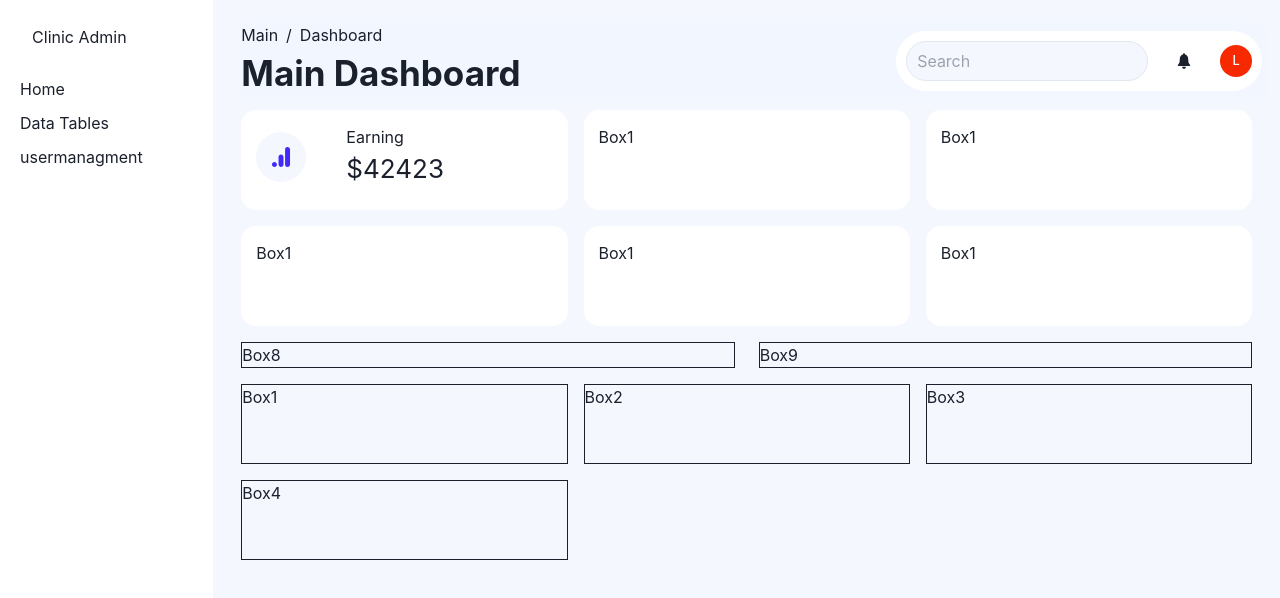
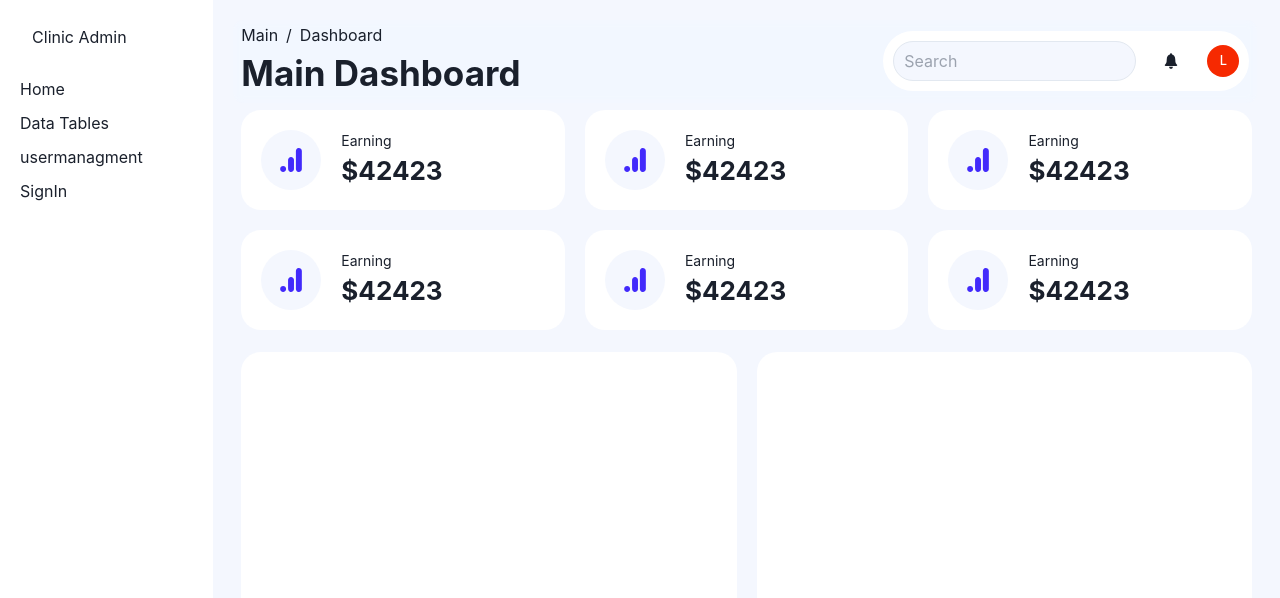
Before and after one commit to webhubmm/clinic-ui, a Next.js app: page /dashboard in a window 1280 px wide. Shown: the top 598 px of the page. Built offline with nearby package versions, Linux system fonts and the light colour scheme.

Commit message:
fisnishDataanalustisLayout

```diff
--- /dev/null
+++ b/app/signin/page.tsx
@@ -0,0 +1,6 @@
+
+export default function SingIn() {
+  return (
+    <div>SinginPage</div>
+  )
+}
--- a/components/admin/AdminNav.tsx
+++ b/components/admin/AdminNav.tsx
@@ -24,7 +24,7 @@ export default function AdminNav() {
       position="fixed"
       backgroundColor={`rgba(244, 247, 254, 0.2),rgba(11,20,55,0.5)`}
       backdropFilter="saturate(180%) blur(5px)"
-      w="81%"
+      w="80%"
       px="8px"
       py="3px"
       borderRadius="10px"
--- a/components/admin/HomeDashboard.tsx
+++ b/components/admin/HomeDashboard.tsx
@@ -1,90 +1,86 @@
 import { Heading,Box, Grid, GridItem,Flex,Spacer ,Circle,HStack,Text} from "@chakra-ui/react";
 import { SiGoogleanalytics } from "react-icons/si";
+import { FaDollarSign } from "react-icons/fa6";
+import AnalysticsBox from "./analysticsbox/AnalysticsBox";
 
 export default function HomeDashboard() {
   return (
-    <Grid templateColumns="repeat(3, 1fr)" gap={4} px='8px'>
+   <Box px='8px'>
+      <Grid templateColumns="repeat(3, 1fr)" gap={5} >
       <GridItem>
-        <Box height="100px" borderRadius='15px' p='15px' bg='#ffffff'>
-         <HStack spacing={10}>
-          <Circle size='50px' bg='#f4f7fe' color='#422afb'>
-    <SiGoogleanalytics  size={20}/>
-  </Circle>
-
-  <Box>
-    <Text>
-      Earning
-    </Text>
-    <Text fontSize='26px'>
-      $42423
-
-    </Text>
-  </Box>
-         </HStack>
-        </Box>
+      <AnalysticsBox />
       </GridItem>
       <GridItem>
-        <Box height="100px" borderRadius='15px' p='15px' bg='#ffffff'>
-          Box1
-        </Box>
+        <AnalysticsBox />
+
       </GridItem>
-          <GridItem>
-        <Box height="100px" borderRadius='15px' p='15px' bg='#ffffff'>
-          Box1
-        </Box>
+   <GridItem>
+      <AnalysticsBox />
+
       </GridItem>
-           <GridItem>
-        <Box height="100px" borderRadius='15px' p='15px' bg='#ffffff'>
-          Box1
-        </Box>
+  <GridItem>
+      <AnalysticsBox />
+
       </GridItem>
             <GridItem>
-        <Box height="100px" borderRadius='15px' p='15px' bg='#ffffff'>
-          Box1
-        </Box>
+      <AnalysticsBox />
+
       </GridItem>
       <GridItem>
-        <Box height="100px" borderRadius='15px' p='15px' bg='#ffffff'>
-          Box1
+      <AnalysticsBox />
+
+      </GridItem>
+      </Grid>
+
+   <Grid templateColumns="repeat(2, 1fr)" my='22px' gap={5} >
+      <GridItem>
+        <Box borderRadius='20px' p='20px' bg='#ffffff' height='300px'>
+
         </Box>
-      </GridItem>
+     </GridItem>
+           <GridItem>
+        <Box borderRadius='20px' p='20px' bg='#ffffff' height='300px'>
 
-    <GridItem colSpan={3} >
-      <Flex  gap={3}>
-    <Box  width='50%' border='1px'>
-      Box8
-    </Box>
-    <Spacer />
-      <Box  border='1px' width='50%'>
-      Box9
-      </Box>
-    </Flex>
-    </GridItem>
+        </Box>
+     </GridItem>
+   </Grid>
+        <Grid templateColumns="repeat(2, 1fr)" my='22px' gap={5} >
+      <GridItem>
+        <Box borderRadius='20px' p='20px' bg='#ffffff' height='300px'>
+
+        </Box>
+     </GridItem>
+           <GridItem >
+  <HStack spacing='10px'>
+           <Box borderRadius='20px' p='20px' bg='#ffffff' height='300px' width='100%'>
 
 
-<GridItem>
-        <Box border="1px" height="80px">
-          Box1
+
         </Box>
-      </GridItem>
-      <GridItem>
-        <Box border="1px" height="80px">
-          Box2
+       <Box borderRadius='20px' p='20px' bg='#ffffff' height='300px' width='100%'>
+
         </Box>
-      </GridItem>
-      <GridItem>
-        <Box border="1px" height="80px">
-          Box3
+   </HStack>
+     </GridItem>
+           <GridItem>
+        <Box borderRadius='20px' p='20px' bg='#ffffff' height='300px'>
+
         </Box>
-      </GridItem>
-      <GridItem>
-        <Box border="1px" height="80px">
-          Box4
-        </Box>
-      </GridItem>
+     </GridItem>
+           <GridItem >
+  <HStack spacing='10px'>
+           <Box borderRadius='20px' p='20px' bg='#ffffff' height='300px' width='100%'>
 
 
-    </Grid>
+
+        </Box>
+       <Box borderRadius='20px' p='20px' bg='#ffffff' height='300px' width='100%'>
+
+        </Box>
+   </HStack>
+     </GridItem>
+   </Grid>
+</Box>
 
 
   );
--- a/components/admin/SideBar.tsx
+++ b/components/admin/SideBar.tsx
@@ -33,6 +33,14 @@
               </HStack>
             </Link>
           </ListItem>
+           <ListItem cursor="pointer">
+            <Link href="/signin">
+                <HStack>
+
+                <Text>SignIn</Text>
+              </HStack>
+            </Link>
+          </ListItem>
         </List>
 </Box>
         </Stack>
--- /dev/null
+++ b/components/admin/analysticsbox/AnalysticsBox.tsx
@@ -0,0 +1,25 @@
+import React from 'react'
+import { SiGoogleanalytics } from "react-icons/si";
+import { Heading,Box, Grid, GridItem,Flex,Spacer ,Circle,HStack,Text} from "@chakra-ui/react";
+
+export default function AnalysticsBox() {
+  return (
+      <Box height="100px" borderRadius='20px' p='20px' bg='#ffffff'>
+         <HStack spacing={5}>
+          <Circle size='60px' bg='#f4f7fe' color='#422afb'>
+    <SiGoogleanalytics  size={24}/>
+  </Circle>
+
+  <Box>
+    <Text  fontSize='14px'>
+      Earning
+    </Text>
+    <Text fontSize='26px' fontWeight='bold'>
+      $42423
+
+    </Text>
+    </Box>
+    </HStack>
+  </Box>
+  )
+}
```
Also changed, not shown: app/dashboard/singin/page.tsx (deleted).
